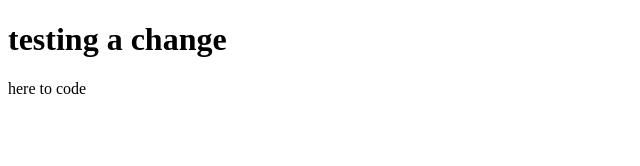
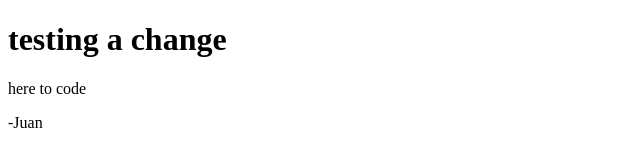
Before and after one commit to mbedolla863/Pizza-Highway, a plain HTML site: page index.html in a window 1280 px wide. Shown: the full height of the page, 0-640 px from the left. Drawn offline with Linux system fonts and the light colour scheme.

Commit message:
Juan Add-on

```diff
--- a/index.html
+++ b/index.html
@@ -8,5 +8,6 @@
 <h1> testing a change </h1>
 
 <p> here to code </p>
+<p> -Juan </p>
   </body>
 </html>
```
